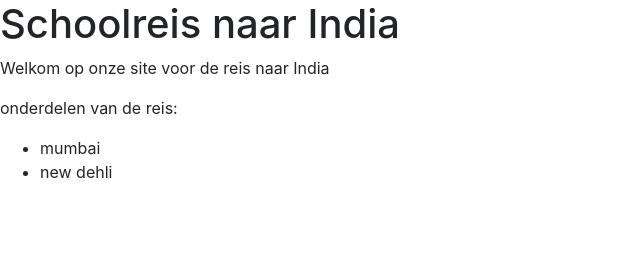
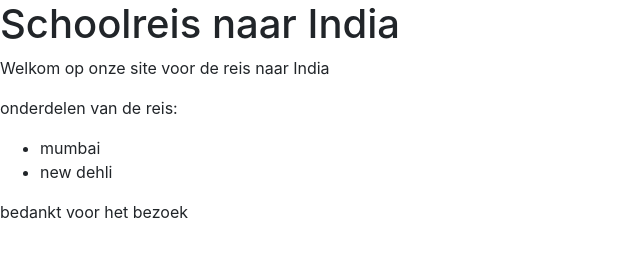
Before and after one commit to viktorvaneeckhoutte/Reis-website, a plain HTML site: page index.html in a window 1280 px wide. Shown: the whole page, without its empty margins (0-640 px from the left). Drawn offline with nearby package versions, Linux system fonts and the light colour scheme.

Commit message:
bedankt bezoek

```diff
--- a/index.html
+++ b/index.html
@@ -20,6 +20,7 @@
     <li>mumbai</li>
     <li>new dehli</li>
   </ul>
+  <p>bedankt voor het bezoek</p>
 
 
 
```
